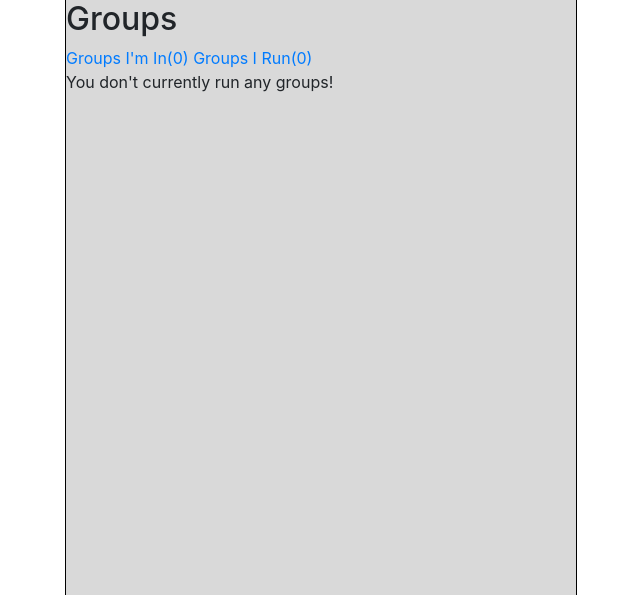
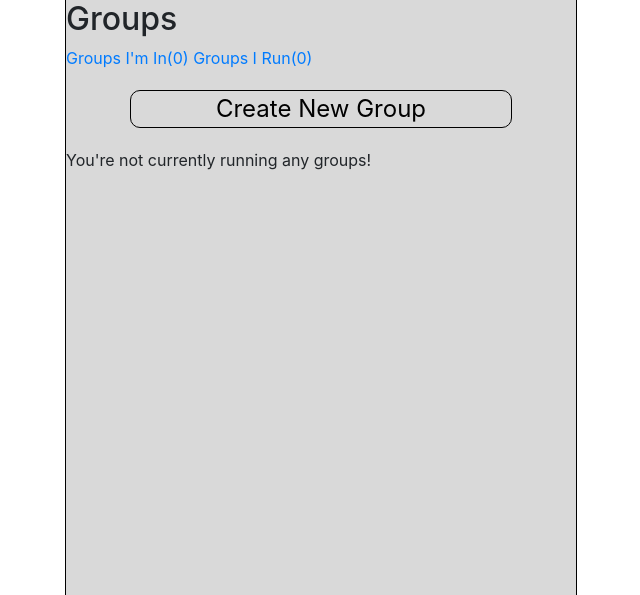
Before and after one commit to SamuelJMiller/group-scheduler, a Flask app: page /my_admin in a window 1280 px wide. Shown: the part 150-745 px from the top of the page, without its empty margins (319-959 px from the left). Run offline with Flask 2, Linux system fonts and the light colour scheme; the visitor is signed in with stand-in values (Sample User, id 1); data comes from the database, SQL or seed files in the repository; some libraries are stand-ins or nearby versions.

Commit message:
group creation and limit

```diff
--- a/app/routes.py
+++ b/app/routes.py
@@ -2,7 +2,7 @@ from flask import render_template, flash, redirect, url_for, request
 from werkzeug.urls import url_parse
 from datetime import datetime
 from app import app, db
-from app.forms import LoginForm, RegistrationForm, CreateEngagementForm, EmptyForm, EditProfileForm, UserSearchForm, CreateGroupForm
+from app.forms import LoginForm, RegistrationForm, CreateEngagementForm, EmptyForm, EditProfileForm, UserSearchForm, CreateGroupForm, EditGroupForm
 from flask_login import current_user, login_user, logout_user, login_required
 from app.models import User, UserEngagement, UserGroup, GroupEngagement, FriendRequest
 
@@ -294,21 +294,36 @@ def edit_group_event(groupid, eventid):
         form.description.data = event.description
     return render_template('group_edit_eng.html', title='Edit Group Event', form=form, event=event, groupid=groupid)
 
+@app.route('/new_group', methods=['GET', 'POST'])
+@login_required
+def new_group():
+    form = CreateGroupForm()
+    if current_user.groups_is_managing.count() > 4:
+        flash('You can only run up to 5 groups!')
+        return redirect(url_for('my_admin'))
+    if form.validate_on_submit():
+        group = UserGroup(
+            group_name = form.group_name.data, group_admin = current_user.id, group_desc = form.group_desc.data
+        )
+        db.session.add(group)
+        group.members.append(current_user)
+        db.session.commit()
+        return redirect(url_for('my_admin'))
+    return render_template('create_group.html', title='New Group', form=form)
+
 @app.route('/group/<groupid>/manage', methods=['GET', 'POST'])
 @login_required
 def manage_group(groupid):
     group = UserGroup.query.filter_by(id=groupid).first()
-    form = CreateGroupForm()
+    form = EditGroupForm()
     if group.admin != current_user:
         return render_template('not_allowed.html', title='Permission Denied')
     if form.validate_on_submit():
-        group.group_name = form.group_name.data
         group.group_desc = form.group_desc.data
 
         db.session.commit()
         flash('Group info changed!')
         return redirect(url_for('group_profile', groupid=groupid))
     elif request.method == 'GET':
-        form.group_name.data = group.group_name
         form.group_desc.data = group.group_desc
     return render_template('manage_group.html', title='Manage Group', group=group, form=form)
--- a/app/static/styles/style.css
+++ b/app/static/styles/style.css
@@ -429,3 +429,17 @@ footer p {
     margin-right: auto;
     margin-bottom: 20px;
 }
+
+#create-group-link {
+    display: block;
+    width: 75%;
+    text-align: center;
+    font-size: 150%;
+    border: 1px solid black;
+    border-radius: 10px;
+    color: black;
+    margin-top: 20px;
+    margin-left: auto;
+    margin-right: auto;
+    margin-bottom: 20px;
+}
--- a/app/templates/groups_i_run.html
+++ b/app/templates/groups_i_run.html
@@ -3,10 +3,16 @@
 {% block groups_block %}
     {% if current_user.groups_is_managing.count() > 0 %}
         <p id="explore-my-groups-prompt">Click your group names to see their info.</p>
+        {% if current_user.groups_is_managing.count() < 5 %}
+            <a id="create-group-link" href="{{ url_for('new_group') }}">Create New Group</a>
+        {% else %}
+            <p id="create-group-link">Group limit reached</p>
+        {% endif %}
         {% for group in current_user.groups_is_managing %}
             {% include "_group_i_run.html" %}
         {% endfor %}
     {% else %}
-        <p id="no-owned-groups-text">You don't currently run any groups!</p>
+        <a id="create-group-link" href="{{ url_for('new_group') }}">Create New Group</a>
+        <p id="no-groups-running">You're not currently running any groups!</p>
     {% endif %}
 {% endblock %}
```
Also changed, not shown: app/forms.py (+9 -0 lines), app/templates/create_group.html (added, +24 -0 lines), app/templates/manage_group.html (+0 -7 lines).
